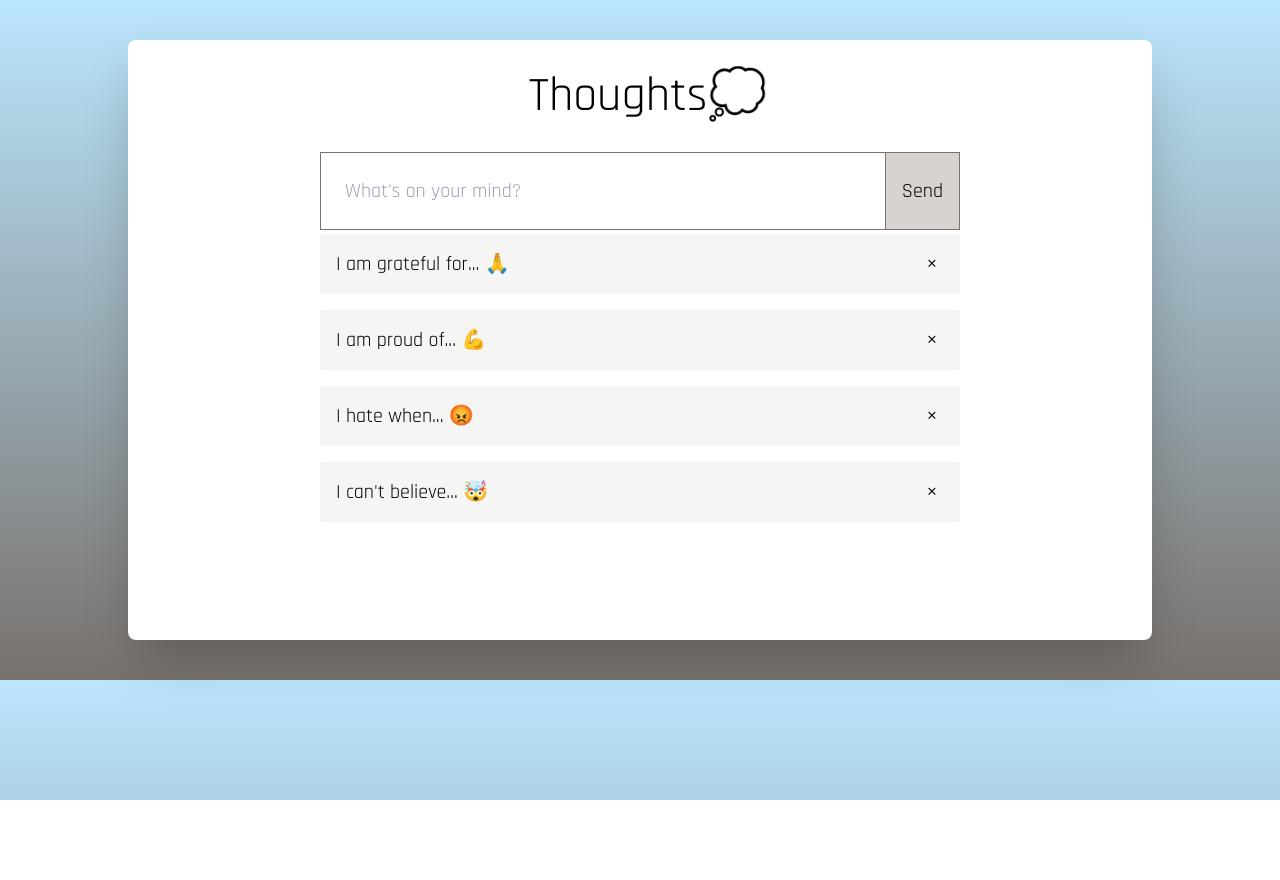
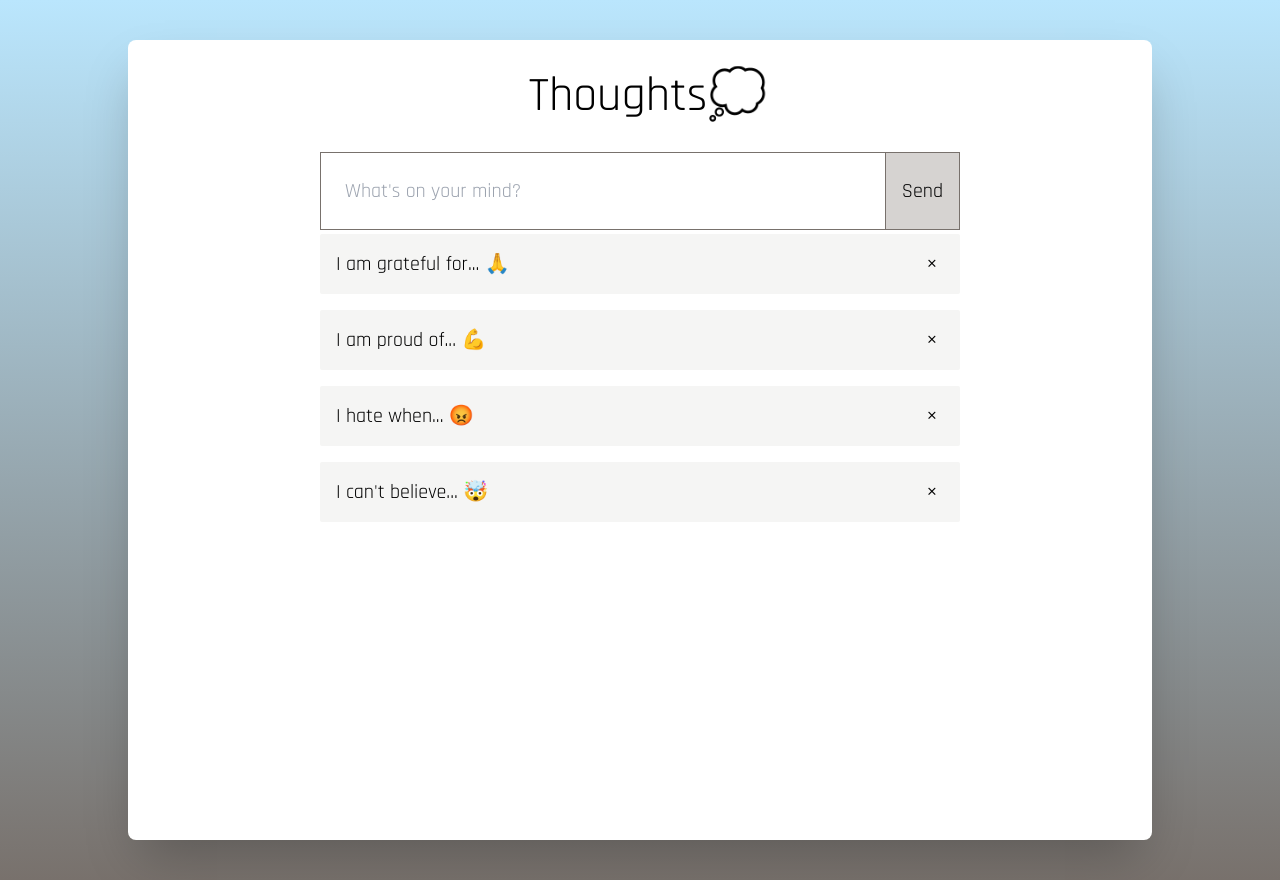
Before and after one commit to rickydefazio/thoughts, a React (Vite) app: page / in a window 1280 px wide. Before the commit the page ends 800 px from the top, so only its background shows below. Built offline with nearby package versions, Linux system fonts and the light colour scheme.

Commit message:
more testing

```diff
--- a/src/index.css
+++ b/src/index.css
@@ -16,8 +16,7 @@ h1:after {
 }
 
 #root {
-  @apply bg-white w-4/5 mx-auto my-10 rounded-lg shadow-2xl overflow-hidden;
-  height: 75dvh;
+  @apply bg-white w-4/5 mx-auto my-10 rounded-lg shadow-2xl overflow-hidden h-screen;
 }
 
 .thought-form input,
```
